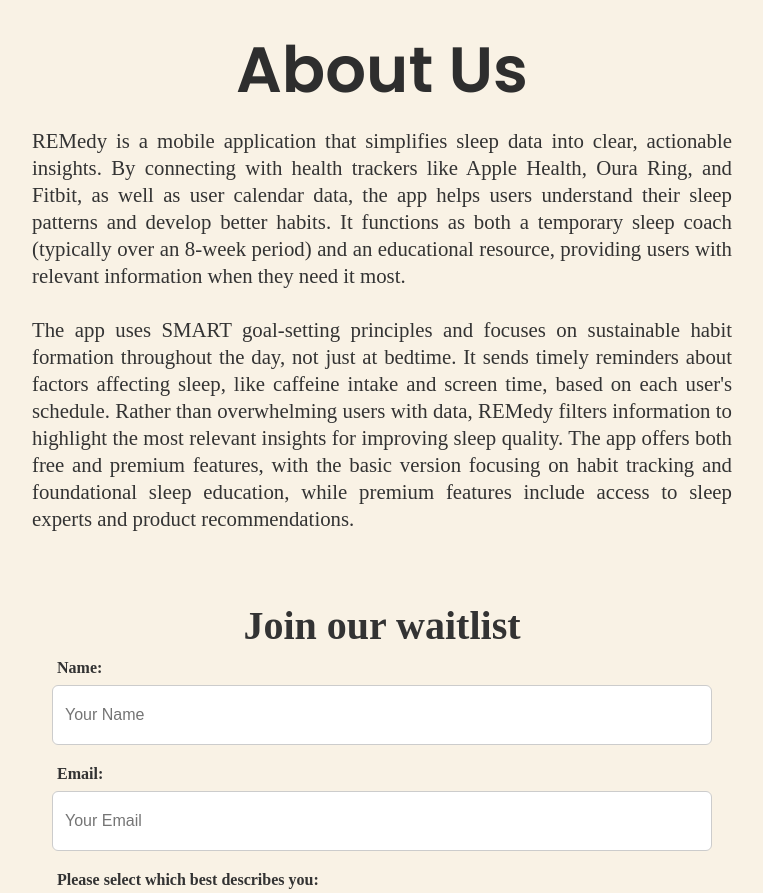
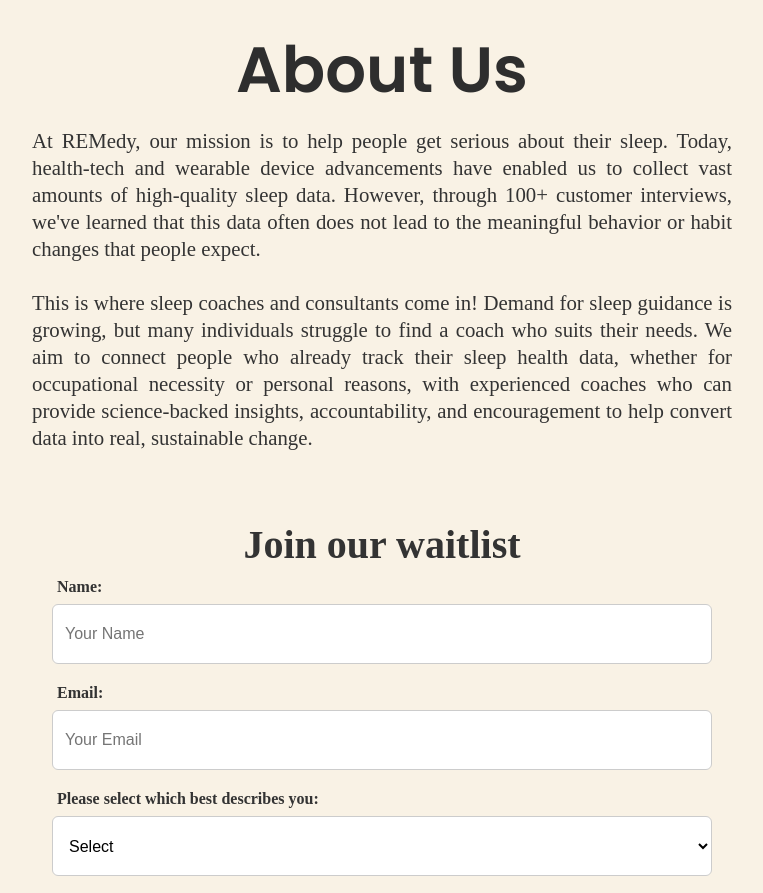
Before and after one commit to aakuaku90/remedy, a plain HTML site: page index.html in a window 1280 px wide. Shown: the part 1900-2793 px from the top of the page, without its empty margins (258-1021 px from the left). Drawn offline with nearby package versions, Linux system fonts and the light colour scheme.

Commit message:
Update index.html

```diff
--- a/index.html
+++ b/index.html
@@ -65,11 +65,11 @@
       <div class="about-bio">
         <h1>About Us</h1>
         <p>
-          REMedy is a mobile application that simplifies sleep data into clear, actionable insights. By connecting with health trackers like Apple Health, Oura Ring, and Fitbit, as well as user calendar data, the app helps users understand their sleep patterns and develop better habits. It functions as both a temporary sleep coach (typically over an 8-week period) and an educational resource, providing users with relevant information when they need it most.
+          At REMedy, our mission is to help people get serious about their sleep. Today, health-tech and wearable device advancements have enabled us to collect vast amounts of high-quality sleep data. However, through 100+ customer interviews, we've learned that this data often does not lead to the meaningful behavior or habit changes that people expect.
 
           <br>
           <br>
-          The app uses SMART goal-setting principles and focuses on sustainable habit formation throughout the day, not just at bedtime. It sends timely reminders about factors affecting sleep, like caffeine intake and screen time, based on each user's schedule. Rather than overwhelming users with data, REMedy filters information to highlight the most relevant insights for improving sleep quality. The app offers both free and premium features, with the basic version focusing on habit tracking and foundational sleep education, while premium features include access to sleep experts and product recommendations.
+          This is where sleep coaches and consultants come in! Demand for sleep guidance is growing, but many individuals struggle to find a coach who suits their needs. We aim to connect people who already track their sleep health data, whether for occupational necessity or personal reasons, with experienced coaches who can provide science-backed insights, accountability, and encouragement to help convert data into real, sustainable change.
         </p>
 
         <form id="contact-form">
```
